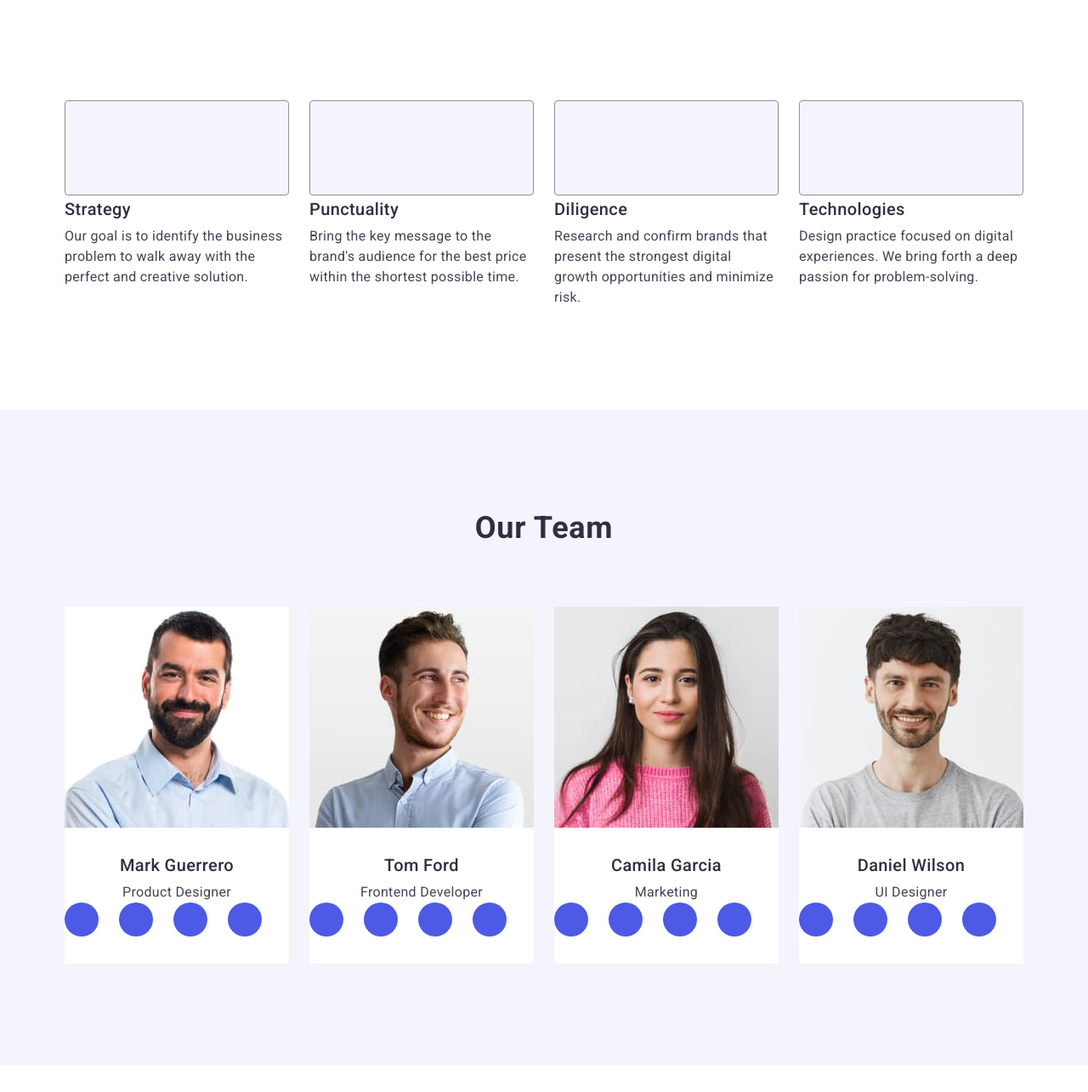
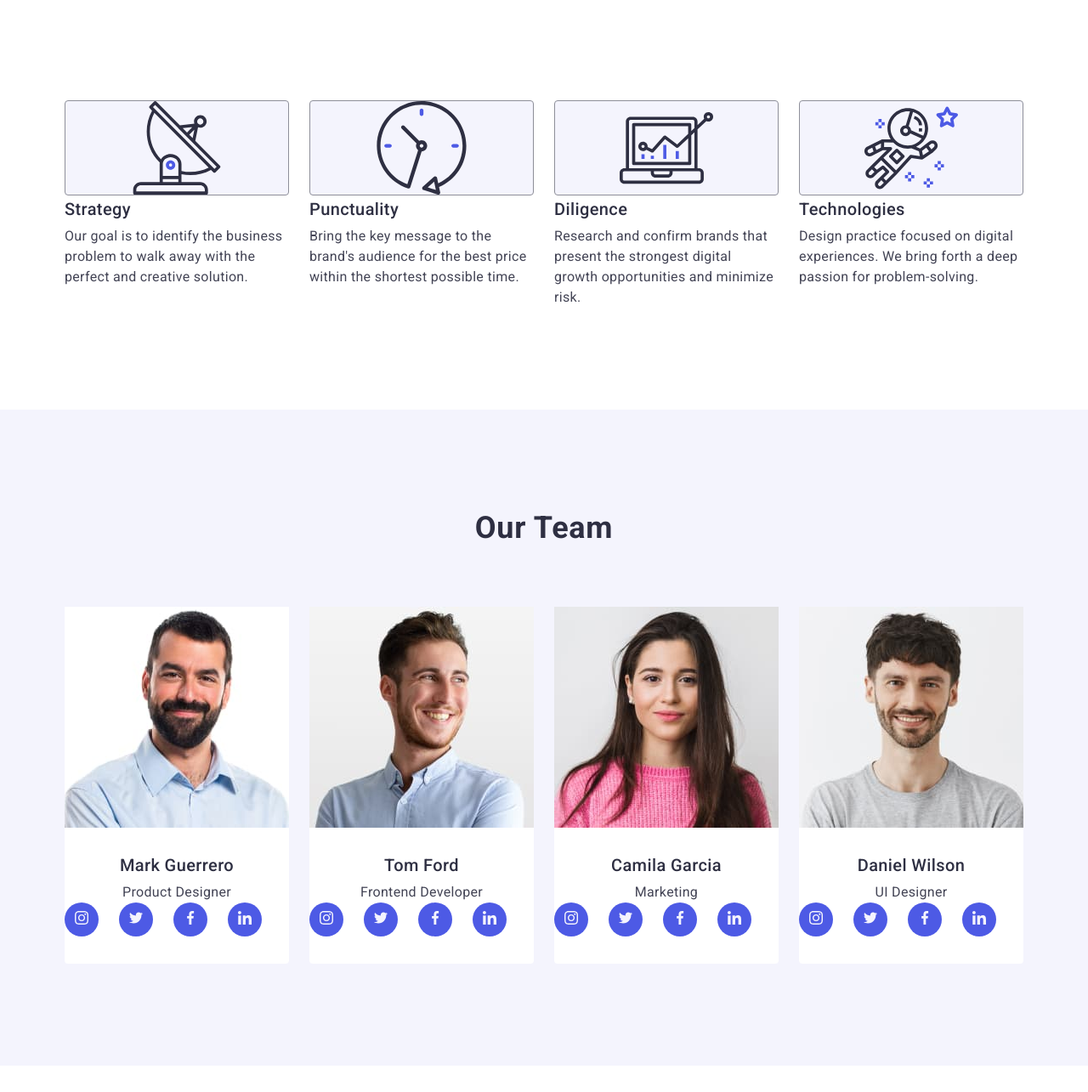
Before and after one commit to KovVitliy/goit-markup-hw-04, a plain HTML site: page index.html in a window 1280 px wide. Shown: the part 675-1960 px from the top of the page at 85% size. Drawn offline with nearby package versions, Linux system fonts and the light colour scheme.

Commit message:
add index.html

```diff
--- a/index.html
+++ b/index.html
@@ -75,7 +75,7 @@
                   height="64"
                   aria-label="antenna"
                 >
-                  <use href="./images/icons/sprite.svg#icon-antenna"></use>
+                  <use href="./images/icons.svg#icon-antenna"></use>
                 </svg>
               </div>
               <h3 class="advantages-title">Strategy</h3>
@@ -92,7 +92,7 @@
                   height="64"
                   aria-label="clock"
                 >
-                  <use href="./images/icons/sprite.svg#icon-clock"></use>
+                  <use href="./images/icons.svg#icon-clock"></use>
                 </svg>
               </div>
               <h3 class="advantages-title">Punctuality</h3>
@@ -109,7 +109,7 @@
                   height="64"
                   aria-label="diagram"
                 >
-                  <use href="./images/icons/sprite.svg#icon-diagram"></use>
+                  <use href="./images/icons.svg#icon-diagram"></use>
                 </svg>
               </div>
               <h3 class="advantages-title">Diligence</h3>
@@ -126,7 +126,7 @@
                   height="64"
                   aria-label="astronaut"
                 >
-                  <use href="./images/icons/sprite.svg#icon-astronaut"></use>
+                  <use href="./images/icons.svg#icon-astronaut"></use>
                 </svg>
               </div>
               <h3 class="advantages-title">Technologies</h3>
@@ -164,7 +164,7 @@
                         aria-label="instagram"
                       >
                         <use
-                          href="./images/icons/sprite.svg#icon-instagram"
+                          href="./images/icons.svg#icon-instagram"
                         ></use>
                       </svg>
                     </a>
@@ -178,7 +178,7 @@
                         aria-label="twitter"
                       >
                         <use
-                          href="./images/icons/sprite.svg#icon-twitter"
+                          href="./images/icons.svg#icon-twitter"
                         ></use>
                       </svg>
                     </a>
@@ -192,7 +192,7 @@
                         aria-label="facebook"
                       >
                         <use
-                          href="./images/icons/sprite.svg#icon-facebook"
+                          href="./images/icons.svg#icon-facebook"
                         ></use>
                       </svg>
                     </a>
@@ -206,7 +206,7 @@
                         aria-label="linkedin"
                       >
                         <use
-                          href="./images/icons/sprite.svg#icon-linkedin"
+                          href="./images/icons.svg#icon-linkedin"
                         ></use>
                       </svg>
                     </a>
@@ -235,7 +235,7 @@
                         aria-label="instagram"
                       >
                         <use
-                          href="./images/icons/sprite.svg#icon-instagram"
+                          href="./images/icons.svg#icon-instagram"
                         ></use>
                       </svg>
                     </a>
@@ -249,7 +249,7 @@
                         aria-label="twitter"
                       >
                         <use
-                          href="./images/icons/sprite.svg#icon-twitter"
+                          href="./images/icons.svg#icon-twitter"
                         ></use>
                       </svg>
                     </a>
@@ -263,7 +263,7 @@
                         aria-label="facebook"
                       >
                         <use
-                          href="./images/icons/sprite.svg#icon-facebook"
+                          href="./images/icons.svg#icon-facebook"
                         ></use>
                       </svg>
                     </a>
@@ -277,7 +277,7 @@
                         aria-label="linkedin"
                       >
                         <use
-                          href="./images/icons/sprite.svg#icon-linkedin"
+                          href="./images/icons.svg#icon-linkedin"
                         ></use>
                       </svg>
                     </a>
@@ -307,7 +307,7 @@
                         aria-label="instagram"
                       >
                         <use
-                          href="./images/icons/sprite.svg#icon-instagram"
+                          href="./images/icons.svg#icon-instagram"
                         ></use>
                       </svg>
                     </a>
@@ -321,7 +321,7 @@
                         aria-label="twitter"
                       >
                         <use
-                          href="./images/icons/sprite.svg#icon-twitter"
+                          href="./images/icons.svg#icon-twitter"
                         ></use>
                       </svg>
                     </a>
@@ -335,7 +335,7 @@
                         aria-label="facebook"
                       >
                         <use
-                          href="./images/icons/sprite.svg#icon-facebook"
+                          href="./images/icons.svg#icon-facebook"
                         ></use>
                       </svg>
                     </a>
@@ -349,7 +349,7 @@
                         aria-label="linkedin"
                       >
                         <use
-                          href="./images/icons/sprite.svg#icon-linkedin"
+                          href="./images/icons.svg#icon-linkedin"
                         ></use>
                       </svg>
                     </a>
@@ -379,7 +379,7 @@
                         aria-label="instagram"
                       >
                         <use
-                          href="./images/icons/sprite.svg#icon-instagram"
+                          href="./images/icons.svg#icon-instagram"
                         ></use>
                       </svg>
                     </a>
@@ -393,7 +393,7 @@
                         aria-label="twitter"
                       >
                         <use
-                          href="./images/icons/sprite.svg#icon-twitter"
+                          href="./images/icons.svg#icon-twitter"
                         ></use>
                       </svg>
                     </a>
@@ -407,7 +407,7 @@
                         aria-label="facebook"
                       >
                         <use
-                          href="./images/icons/sprite.svg#icon-facebook"
+                          href="./images/icons.svg#icon-facebook"
                         ></use>
                       </svg>
                     </a>
@@ -421,7 +421,7 @@
                         aria-label="linkedin"
                       >
                         <use
-                          href="./images/icons/sprite.svg#icon-linkedin"
+                          href="./images/icons.svg#icon-linkedin"
                         ></use>
                       </svg>
                     </a>
@@ -585,7 +585,7 @@
                   height="24"
                   aria-label="instagram"
                 >
-                  <use href="./images/icons/sprite.svg#icon-instagram"></use>
+                  <use href="./images/icons.svg#icon-instagram"></use>
                 </svg>
               </a>
             </li>
@@ -597,7 +597,7 @@
                   height="24"
                   aria-label="twitter"
                 >
-                  <use href="./images/icons/sprite.svg#icon-twitter"></use>
+                  <use href="./images/icons.svg#icon-twitter"></use>
                 </svg>
               </a>
             </li>
@@ -609,7 +609,7 @@
                   height="24"
                   aria-label="facebook"
                 >
-                  <use href="./images/icons/sprite.svg#icon-facebook"></use>
+                  <use href="./images/icons.svg#icon-facebook"></use>
                 </svg>
               </a>
             </li>
@@ -621,7 +621,7 @@
                   height="24"
                   aria-label="linkedin"
                 >
-                  <use href="./images/icons/sprite.svg#icon-linkedin"></use>
+                  <use href="./images/icons.svg#icon-linkedin"></use>
                 </svg>
               </a>
             </li>
```
